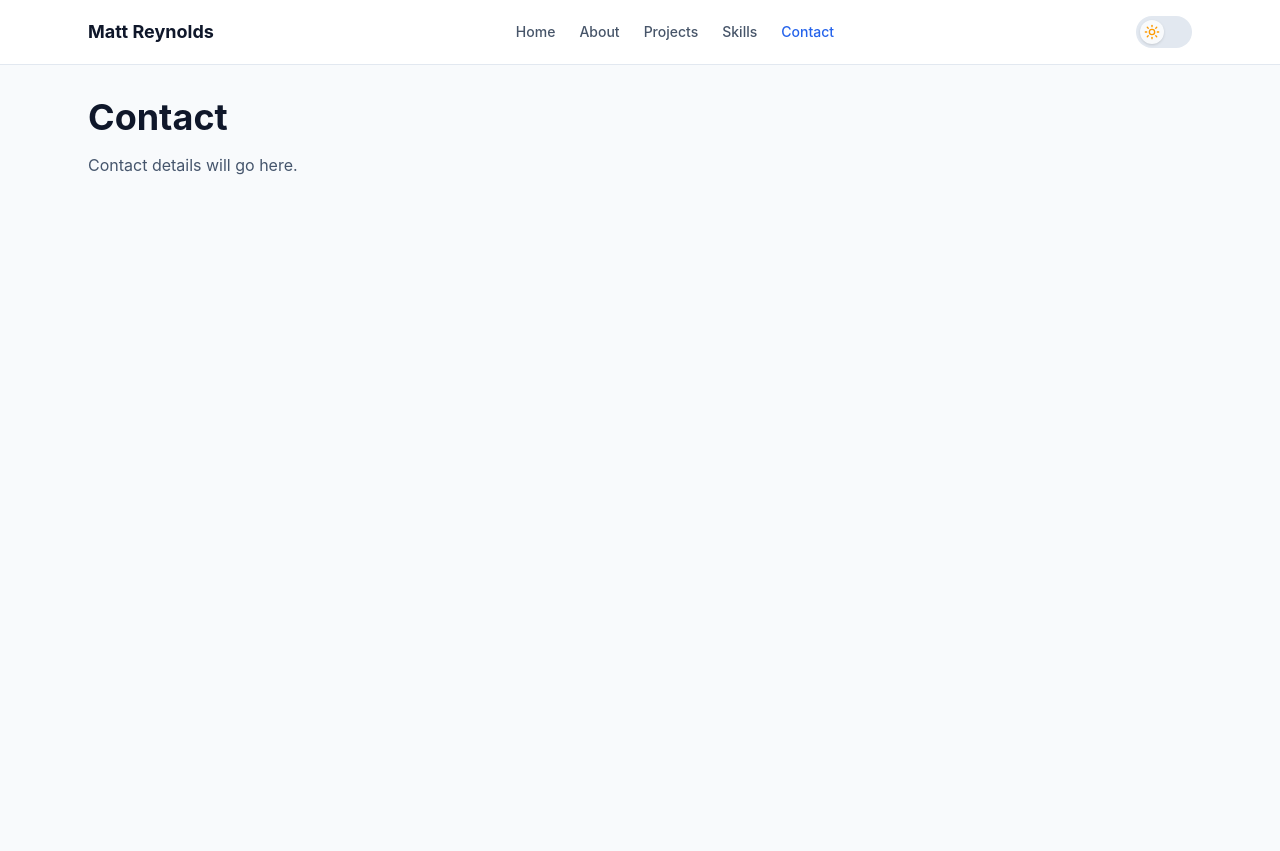
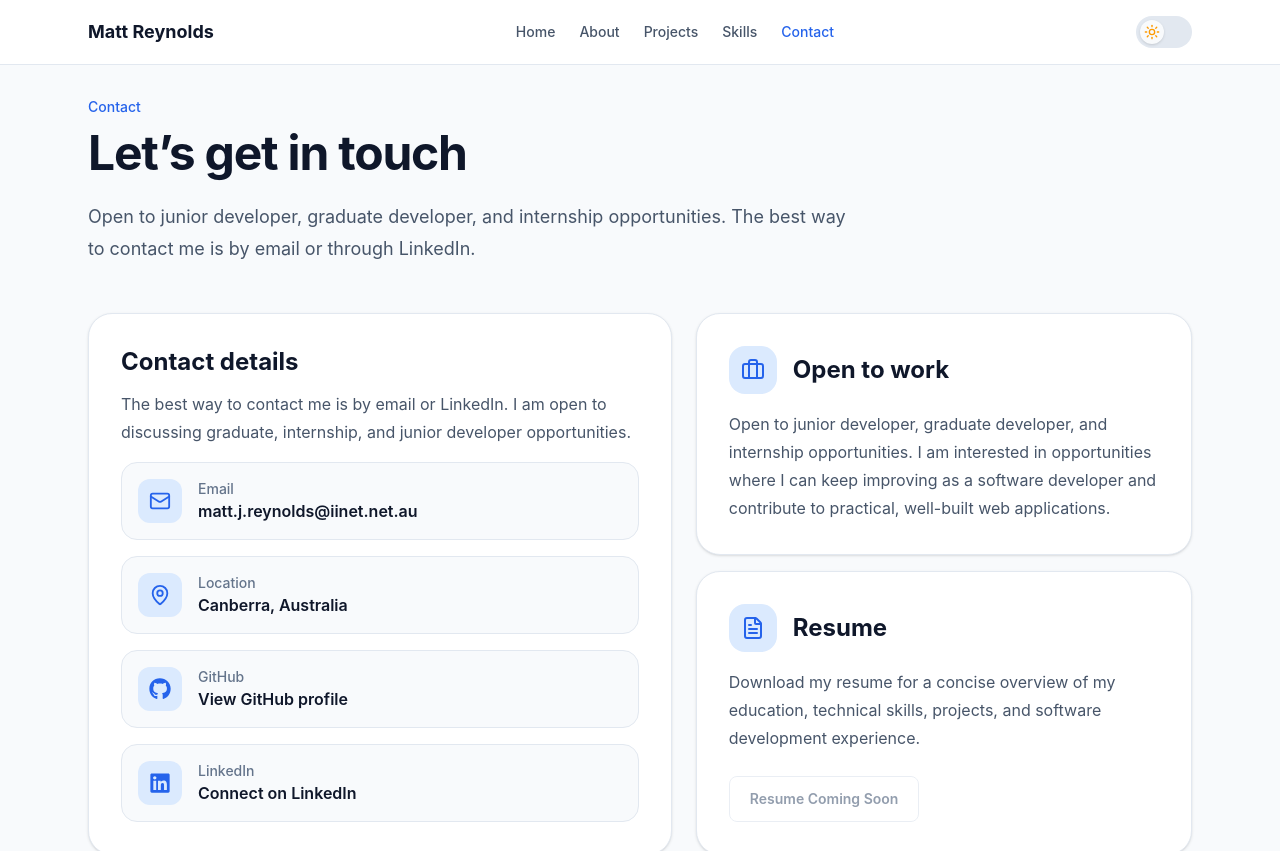
Before and after one commit to mattxreynolds/Portfolio, a React (Vite) app: page /contact in a window 1280 px wide. Shown: the top 851 px of the page. Built offline with nearby package versions, Linux system fonts and the light colour scheme.

Commit message:
Add ContactDetails, OpenToWork, and Resume components to enhance contact page with profile information

```diff
--- /dev/null
+++ b/src/components/contact/ContactDetails.tsx
@@ -0,0 +1,81 @@
+import { Mail, MapPin } from 'lucide-react';
+import { profile } from '../../data/profile';
+import { FaGithub, FaLinkedin } from 'react-icons/fa';
+
+function getSafeExternalUrl(url: string) {
+  return url === 'TBD' ? '#' : url;
+}
+
+function ContactDetails() {
+  return (
+    <div className='rounded-3xl border border-border bg-surface p-6 shadow-sm md:p-8'>
+      <h2 className='text-2xl font-bold text-text-primary'>Contact details</h2>
+
+      <p className='mt-3 max-w-xl leading-7 text-text-secondary'>
+        The best way to contact me is by email or LinkedIn. I am open to discussing graduate,
+        internship, and junior developer opportunities.
+      </p>
+
+      <div className='mt-4 space-y-4'>
+        <a
+          href={profile.email === 'TBD' ? '#' : `mailto:${profile.email}`}
+          className='flex items-center gap-4 rounded-2xl border border-border bg-background p-4 transition hover:bg-surface-muted'
+        >
+          <span className='flex h-11 w-11 items-center justify-center rounded-xl bg-accent-soft text-accent'>
+            <Mail size={22} />
+          </span>
+
+          <span>
+            <span className='block text-sm font-medium text-text-muted'>Email</span>
+            <span className='block font-semibold text-text-primary'>{profile.email}</span>
+          </span>
+        </a>
+
+        <div className='flex items-center gap-4 rounded-2xl border border-border bg-background p-4'>
+          <span className='flex h-11 w-11 items-center justify-center rounded-xl bg-accent-soft text-accent'>
+            <MapPin size={22} />
+          </span>
+
+          <span>
+            <span className='block text-sm font-medium text-text-muted'>Location</span>
+            <span className='block font-semibold text-text-primary'>{profile.location}</span>
+          </span>
+        </div>
+
+        <a
+          href={getSafeExternalUrl(profile.socials[0].href)}
+          target={profile.socials[0].href === 'TBD' ? undefined : '_blank'}
+          rel={profile.socials[0].href === 'TBD' ? undefined : 'noreferrer'}
+          className='flex items-center gap-4 rounded-2xl border border-border bg-background p-4 transition hover:bg-surface-muted'
+        >
+          <span className='flex h-11 w-11 items-center justify-center rounded-xl bg-accent-soft text-accent'>
+            <FaGithub size={22} />
+          </span>
+
+          <span>
+            <span className='block text-sm font-medium text-text-muted'>GitHub</span>
+            <span className='block font-semibold text-text-primary'>View GitHub profile</span>
+          </span>
+        </a>
+
+        <a
+          href={getSafeExternalUrl(profile.socials[1].href)}
+          target={profile.socials[1].href === 'TBD' ? undefined : '_blank'}
+          rel={profile.socials[1].href === 'TBD' ? undefined : 'noreferrer'}
+          className='flex items-center gap-4 rounded-2xl border border-border bg-background p-4 transition hover:bg-surface-muted'
+        >
+          <span className='flex h-11 w-11 items-center justify-center rounded-xl bg-accent-soft text-accent'>
+            <FaLinkedin size={22} />
+          </span>
+
+          <span>
+            <span className='block text-sm font-medium text-text-muted'>LinkedIn</span>
+            <span className='block font-semibold text-text-primary'>Connect on LinkedIn</span>
+          </span>
+        </a>
+      </div>
+    </div>
+  );
+}
+
+export default ContactDetails;
--- /dev/null
+++ b/src/components/contact/OpenToWork.tsx
@@ -0,0 +1,23 @@
+import { Briefcase } from 'lucide-react';
+import { profile } from '../../data/profile';
+
+function OpenToWork() {
+  return (
+    <section className='rounded-3xl border border-border bg-surface p-6 shadow-sm md:p-8'>
+      <div className='flex items-center gap-4'>
+        <div className='flex h-12 w-12 items-center justify-center rounded-2xl bg-accent-soft text-accent'>
+          <Briefcase size={24} />
+        </div>
+
+        <h2 className='text-2xl font-bold text-text-primary'>Open to work</h2>
+      </div>
+
+      <p className='mt-4 leading-7 text-text-secondary'>
+        {profile.openToWork} I am interested in opportunities where I can keep improving as a
+        software developer and contribute to practical, well-built web applications.
+      </p>
+    </section>
+  );
+}
+
+export default OpenToWork;
--- /dev/null
+++ b/src/components/contact/Resume.tsx
@@ -0,0 +1,43 @@
+import { FileText } from 'lucide-react';
+import { profile } from '../../data/profile';
+
+function Resume() {
+  return (
+    <section className='rounded-3xl border border-border bg-surface p-6 shadow-sm md:p-8'>
+      <div className='flex items-center gap-4'>
+        <div className='flex h-12 w-12 items-center justify-center rounded-2xl bg-accent-soft text-accent'>
+          <FileText size={24} />
+        </div>
+
+        <h2 className='text-2xl font-bold text-text-primary'>Resume</h2>
+      </div>
+
+      <p className='mt-4 leading-7 text-text-secondary'>
+        Download my resume for a concise overview of my education, technical skills, projects, and
+        software development experience.
+      </p>
+
+      <div className='mt-6'>
+        {profile.isResumeAvailable ? (
+          <a
+            href={profile.resumeUrl}
+            download
+            className='inline-flex rounded-lg bg-accent px-5 py-3 text-sm font-semibold text-white transition hover:bg-accent-hover'
+          >
+            Download Resume
+          </a>
+        ) : (
+          <button
+            type='button'
+            disabled
+            className='cursor-not-allowed rounded-lg border border-border px-5 py-3 text-sm font-semibold text-text-muted opacity-70'
+          >
+            Resume Coming Soon
+          </button>
+        )}
+      </div>
+    </section>
+  );
+}
+
+export default Resume;
--- a/src/data/profile.ts
+++ b/src/data/profile.ts
@@ -27,7 +27,7 @@ export const profile = {
   email: 'matt.j.reynolds@iinet.net.au',
   socials: socials,
   resumeUrl: '#',
-  isResumeAvailable: true,
+  isResumeAvailable: false,
   openToWork: 'Open to junior developer, graduate developer, and internship opportunities.',
   shortIntro:
     'I enjoy building practical full stack applications and improving my ability to work across the frontend, backend, database, and deployment process.',
--- a/src/pages/Contact.tsx
+++ b/src/pages/Contact.tsx
@@ -1,9 +1,33 @@
+import { profile } from '../data/profile';
+import ContactDetails from '../components/contact/ContactDetails';
+import OpenToWork from '../components/contact/OpenToWork';
+import Resume from '../components/contact/Resume';
+
 function Contact() {
   return (
-    <section>
-      <h1 className='text-4xl font-bold'>Contact</h1>
-      <p className='mt-4 text-slate-600 dark:text-slate-300'>Contact details will go here.</p>
-    </section>
+    <div className='space-y-12'>
+      <section>
+        <p className='text-sm font-medium text-accent'>Contact</p>
+
+        <h1 className='mt-3 text-4xl font-bold tracking-tight text-text-primary sm:text-5xl'>
+          Let’s get in touch
+        </h1>
+
+        <p className='mt-6 max-w-3xl text-lg leading-8 text-text-secondary'>
+          {profile.openToWork} The best way to contact me is by email or through LinkedIn.
+        </p>
+      </section>
+
+      <section className='grid gap-6 lg:grid-cols-[1fr_0.85fr]'>
+        <ContactDetails />
+
+        <div className='flex flex-col gap-4'>
+          <OpenToWork />
+
+          <Resume />
+        </div>
+      </section>
+    </div>
   );
 }
 
```
